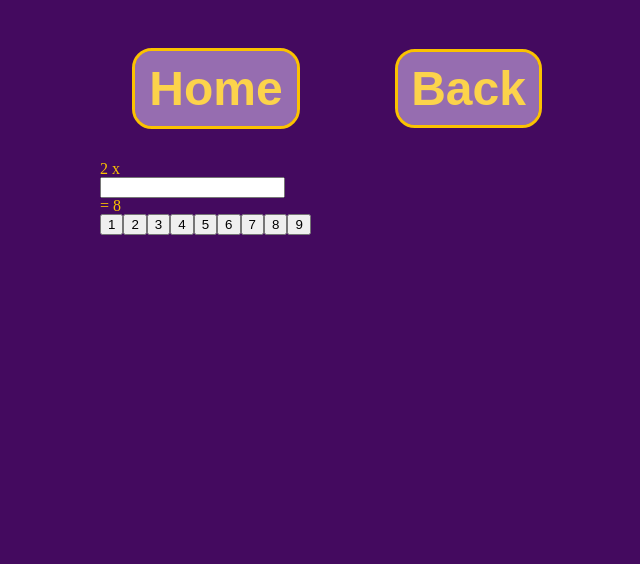
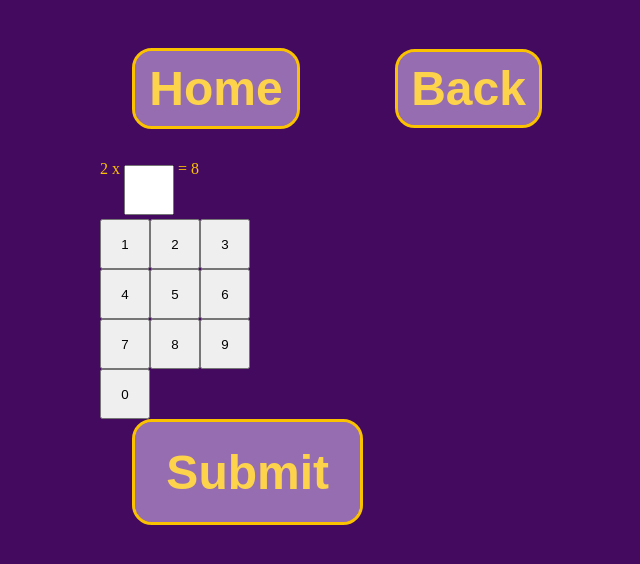
Before and after one commit to revyrob/MathWizardReact, a React (Create React App) app: page /equationLow in a window 1280 px wide. Shown: the top 564 px of the page, without its empty margins (316-956 px from the left). Built offline with nearby package versions, Linux system fonts and the light colour scheme.

Commit message:
styling and reorganizing of buttons

```diff
--- a/src/components/Equation/Equation.jsx
+++ b/src/components/Equation/Equation.jsx
@@ -1,4 +1,6 @@
 import React, { useState } from "react";
+import "./Equation.scss";
+import Button from "../Button/Button";
 
 function Equation({ num }) {
   const [disabledButtons, setDisabledButtons] = useState(Array(9).fill(false));
@@ -22,25 +24,30 @@ function Equation({ num }) {
     <div>
       <div className="equation__row">
         <div>{number_given} x </div>
-        <input />
+        <input className="equation__input" />
         <div> = {given_sum}</div>
       </div>
       <div className="equation__keyboard">
-        <div>
         {[...Array(9).keys()].map((index) => (
           <button
             key={index}
-              className="Keyboard-module_row"
+            className="equation__btn"
             data-key={index + 1}
             aria-label={`add ${index + 1}`}
-              disabled={disabledButtons[index]}
-              // onClick={() => toggleDisabled(index)}
           >
             {index + 1}
           </button>
         ))}
+        <button
+          key="0"
+          className="equation__btn"
+          data-key="0"
+          aria-label="add 0"
+        >
+          0
+        </button>
       </div>
-      </div>
+      <Button text="Submit"></Button>
     </div>
   );
 }
--- a/src/components/Equation/Equation.scss
+++ b/src/components/Equation/Equation.scss
@@ -1,10 +1,22 @@
 .equation{
     &__keyboard {
         display: flex;
-        flex-direction: column;
+        width: 150px;
+        height: 200px;
+        flex-wrap: wrap;
+    }
+    &__btn {
+        width: 50px !important;
+        height: 50px !important;
     }
     &__row {
-        display:flex;
+        display: flex;
+    }
+    &__input {
+        width: 50px;
+        height: 50px;
+        padding: 1rem;
+        margin: 0.25rem;
     }
 
 }
```
Lines whose indentation alone changed are shown as unchanged.
